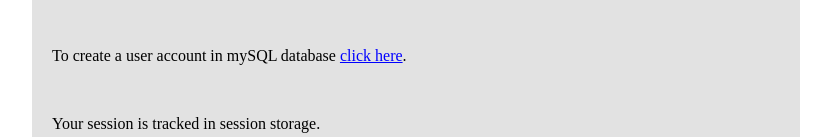
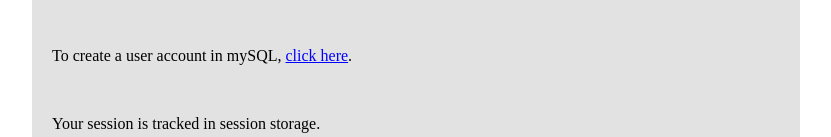
Before and after one commit to rhenriquez85/NodeLibraryApp, a website: page pages/about.html in a window 1280 px wide. Shown: the part 445-582 px from the top of the page, without its empty margins (224-1055 px from the left). Drawn offline with Linux system fonts and the light colour scheme; files that its build step writes are made by us from their sources; files whose address does not match are found by name.

Commit message:
[about] edits to copy

```diff
--- a/pages/about.html
+++ b/pages/about.html
@@ -39,7 +39,7 @@
                     <p>Data will be retrieved from the database and saved to indexedDB.</p>
                     <p>Once loaded, <a href="/library">your library</a> will be updated with data stored in indexedDB.</p>
                     <br>
-                    <p>To create a user account in mySQL database <a class="mySQL-modal-link">click here</a>.</p>
+                    <p>To create a user account in mySQL, <a class="mySQL-modal-link">click here</a>.</p>
                     <br>
                     <p>Your session is tracked in session storage.</p>
                     <p>Once your session is over, you will be logged out and indexedDB will be cleared.</p>
```
